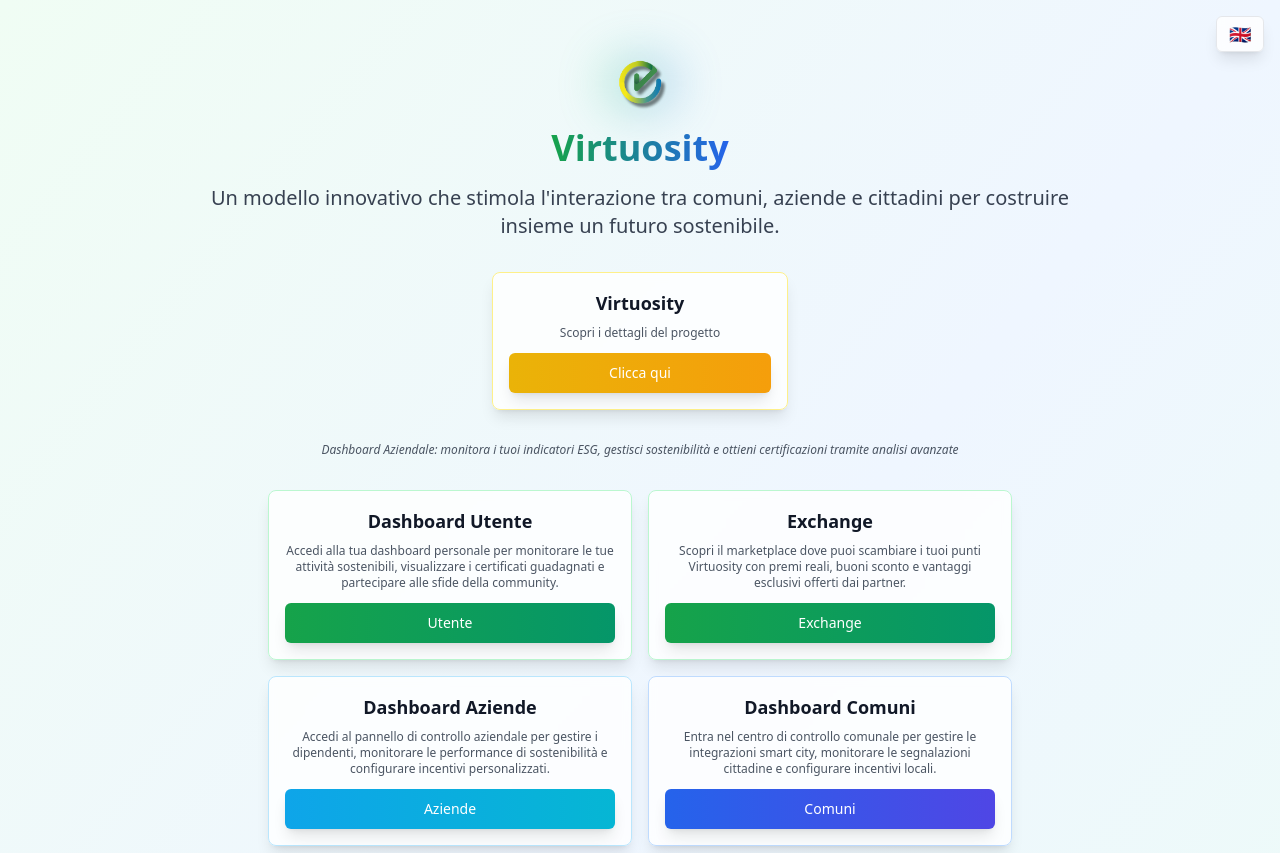
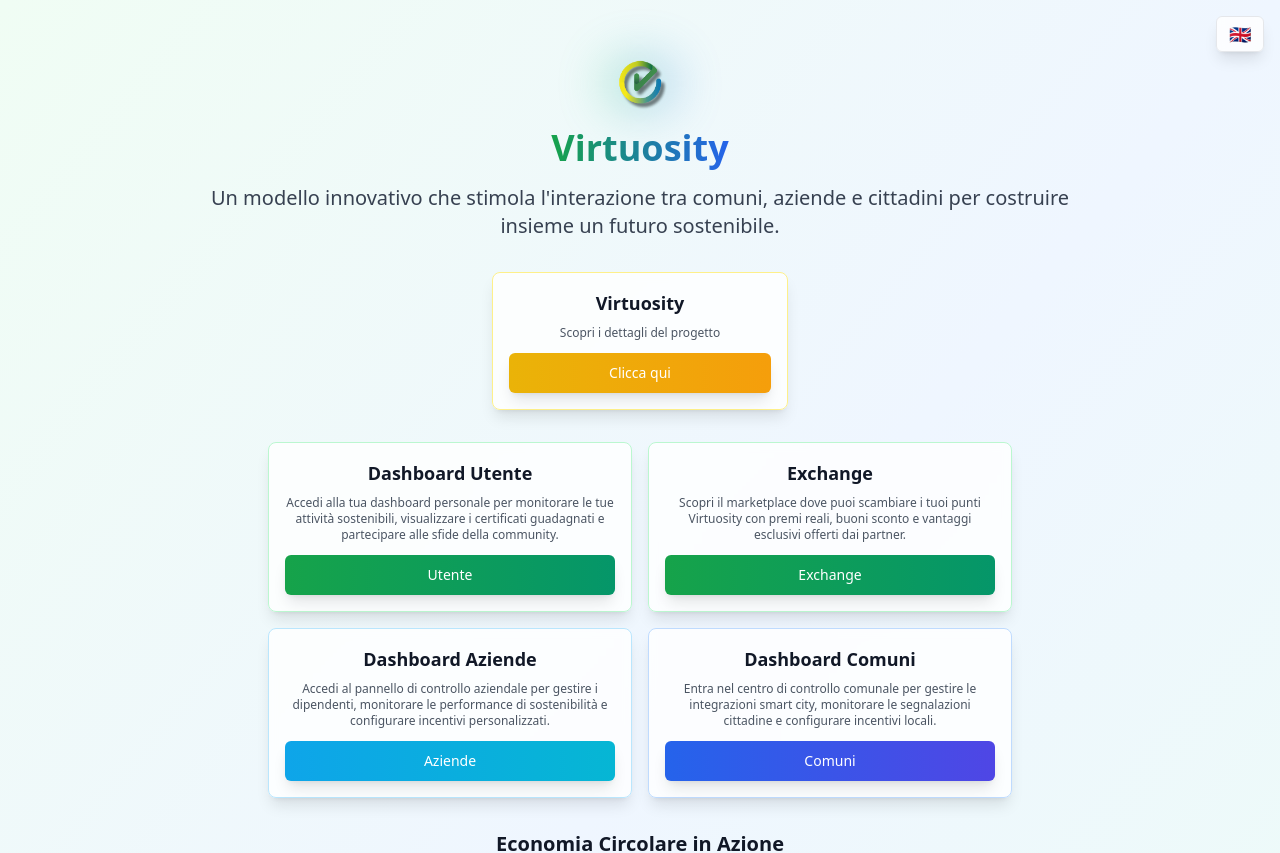
Before and after one commit to Virtuosityapp/ultimaversione, a React (Vite) app: page / in a window 1280 px wide. Shown: the top 853 px of the page. Built offline with nearby package versions, Linux system fonts and the light colour scheme.

Commit message:
Visual edit in Lovable
Edited UI in Lovable

```diff
--- a/src/pages/Index.tsx
+++ b/src/pages/Index.tsx
@@ -47,9 +47,7 @@ const Index = () => {
             {/* Dashboard Preview Image - Reduced by 30% */}
             <div className="mb-6 sm:mb-8 max-w-3xl mx-auto px-3">
 
-              <p className="text-xs text-gray-600 mt-2 italic">
-                Dashboard Aziendale: monitora i tuoi indicatori ESG, gestisci sostenibilità e ottieni certificazioni tramite analisi avanzate
-              </p>
+
             </div>
 
             {/* Four Dashboard Blocks - Reduced by 30% */}
```
